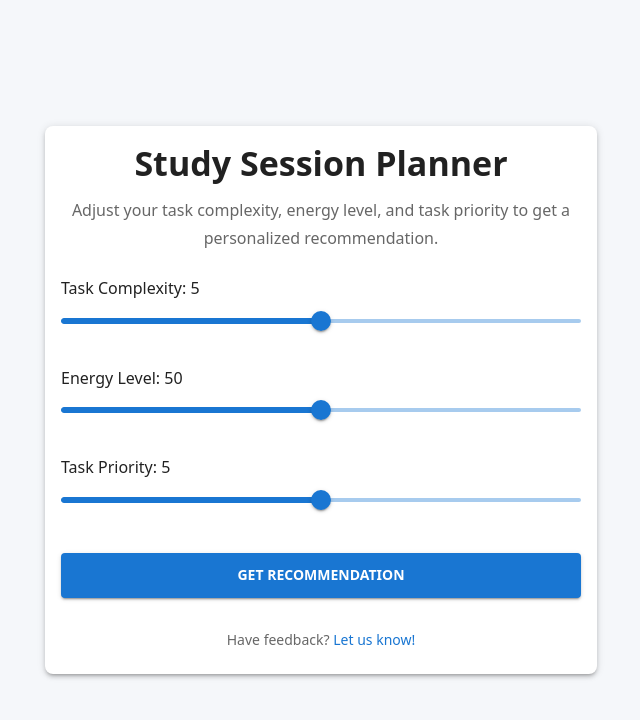
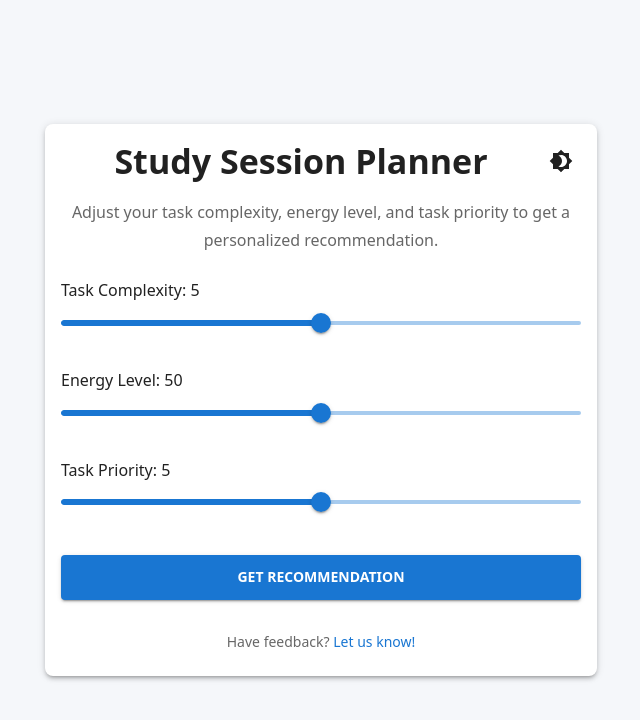
Before and after one commit to CodyGrandt/StudySessionPlanner, a React app in the folder frontend/: page / in a window 1280 px wide. Shown: the top 720 px of the page, without its empty margins (319-959 px from the left). Built offline with nearby package versions, Linux system fonts and the light colour scheme; the HTML template or start-up script is replaced by a standard one.

Commit message:
Final Presentation - Implemented dark mode

```diff
--- a/frontend/src/App.tsx
+++ b/frontend/src/App.tsx
@@ -1,4 +1,4 @@
-import { useState } from "react";
+import { useState, useMemo } from "react";
 import {
   Box,
   Card,
@@ -9,7 +9,12 @@ import {
   CircularProgress,
   Container,
   Link,
+  IconButton,
+  ThemeProvider,
+  createTheme,
+  CssBaseline,
 } from "@mui/material";
+import { Brightness4, Brightness7 } from "@mui/icons-material";
 import { evaluate } from "./fuzzy/engine";
 
 function App() {
@@ -18,6 +23,46 @@ function App() {
   const [taskPriority, setTaskPriority] = useState(5);
   const [result, setResult] = useState<number | null>(null);
   const [loading, setLoading] = useState(false);
+  const [darkMode, setDarkMode] = useState(() => {
+    const saved = localStorage.getItem("darkMode");
+    return saved ? JSON.parse(saved) : false;
+  });
+
+  const theme = useMemo(
+    () =>
+      createTheme({
+        palette: {
+          mode: darkMode ? "dark" : "light",
+          background: darkMode
+            ? {
+                default: "#121212",
+                paper: "#1e1e1e",
+              }
+            : {
+                default: "#f5f7fa",
+                paper: "#ffffff",
+              },
+          primary: {
+            main: "#1976d2",
+          },
+          secondary: {
+            main: "#9c27b0",
+          },
+        },
+        typography: {
+          fontFamily: "system-ui, -apple-system, Helvetica, Arial, sans-serif",
+        },
+      }),
+    [darkMode]
+  );
+
+  const toggleDarkMode = () => {
+    setDarkMode((prev: boolean) => {
+      const newMode = !prev;
+      localStorage.setItem("darkMode", JSON.stringify(newMode));
+      return newMode;
+    });
+  };
 
   const handleTaskComplexity = (_: Event, val: number | number[]) =>
     setTaskComplexity(val as number);
@@ -43,13 +88,15 @@ function App() {
   };
 
   return (
+    <ThemeProvider theme={theme}>
+      <CssBaseline />
       <Box
         sx={{
           minHeight: "100vh",
           display: "flex",
           alignItems: "center",
           justifyContent: "center",
-        bgcolor: "background.default", // uses theme background
+          bgcolor: "background.default",
           p: 2,
         }}
       >
@@ -58,14 +105,26 @@ function App() {
             sx={{ borderRadius: 2, boxShadow: 3, bgcolor: "background.paper" }}
           >
             <CardContent>
+              <Box
+                sx={{
+                  display: "flex",
+                  justifyContent: "space-between",
+                  alignItems: "center",
+                  mb: 2,
+                }}
+              >
                 <Typography
                   variant="h4"
                   fontWeight="bold"
                   textAlign="center"
-              gutterBottom
+                  sx={{ flex: 1 }}
                 >
                   Study Session Planner
                 </Typography>
+                <IconButton onClick={toggleDarkMode} color="inherit">
+                  {darkMode ? <Brightness7 /> : <Brightness4 />}
+                </IconButton>
+              </Box>
               <Typography
                 variant="subtitle1"
                 textAlign="center"
@@ -99,7 +158,9 @@ function App() {
                 sx={{ mb: 3 }}
               />
 
-            <Typography gutterBottom>Task Priority: {taskPriority}</Typography>
+              <Typography gutterBottom>
+                Task Priority: {taskPriority}
+              </Typography>
               <Slider
                 value={taskPriority}
                 onChange={handleTaskPriority}
@@ -158,6 +219,7 @@ function App() {
           </Card>
         </Container>
       </Box>
+    </ThemeProvider>
   );
 }
 
--- a/frontend/src/main.tsx
+++ b/frontend/src/main.tsx
@@ -1,32 +1,10 @@
 import React from "react";
 import ReactDOM from "react-dom/client";
 import App from "./App";
-import { ThemeProvider, createTheme, CssBaseline } from "@mui/material";
-
-const theme = createTheme({
-  palette: {
-    mode: "light", // switch to "dark" for dark mode
-    background: {
-      default: "#f5f7fa", // professional neutral background
-      paper: "#ffffff", // card background
-    },
-    primary: {
-      main: "#1976d2", // professional blue
-    },
-    secondary: {
-      main: "#9c27b0", // optional accent
-    },
-  },
-  typography: {
-    fontFamily: "system-ui, -apple-system, Helvetica, Arial, sans-serif",
-  },
-});
+import { ThemeProvider, CssBaseline } from "@mui/material";
 
 ReactDOM.createRoot(document.getElementById("root")!).render(
   <React.StrictMode>
-    <ThemeProvider theme={theme}>
-      <CssBaseline />
-      <App />
-    </ThemeProvider>
+    <App />
   </React.StrictMode>
 );
```
Lines whose indentation alone changed are shown as unchanged.
